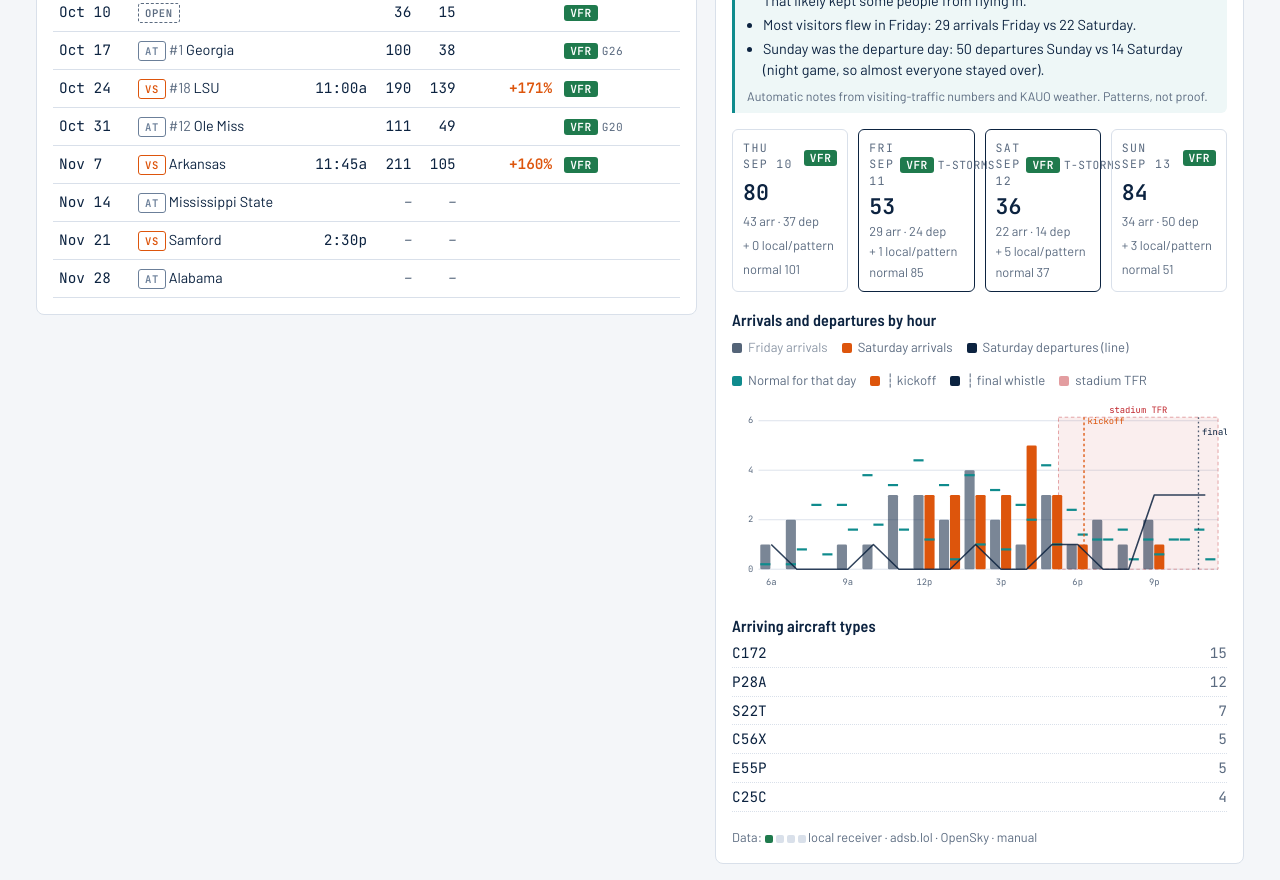
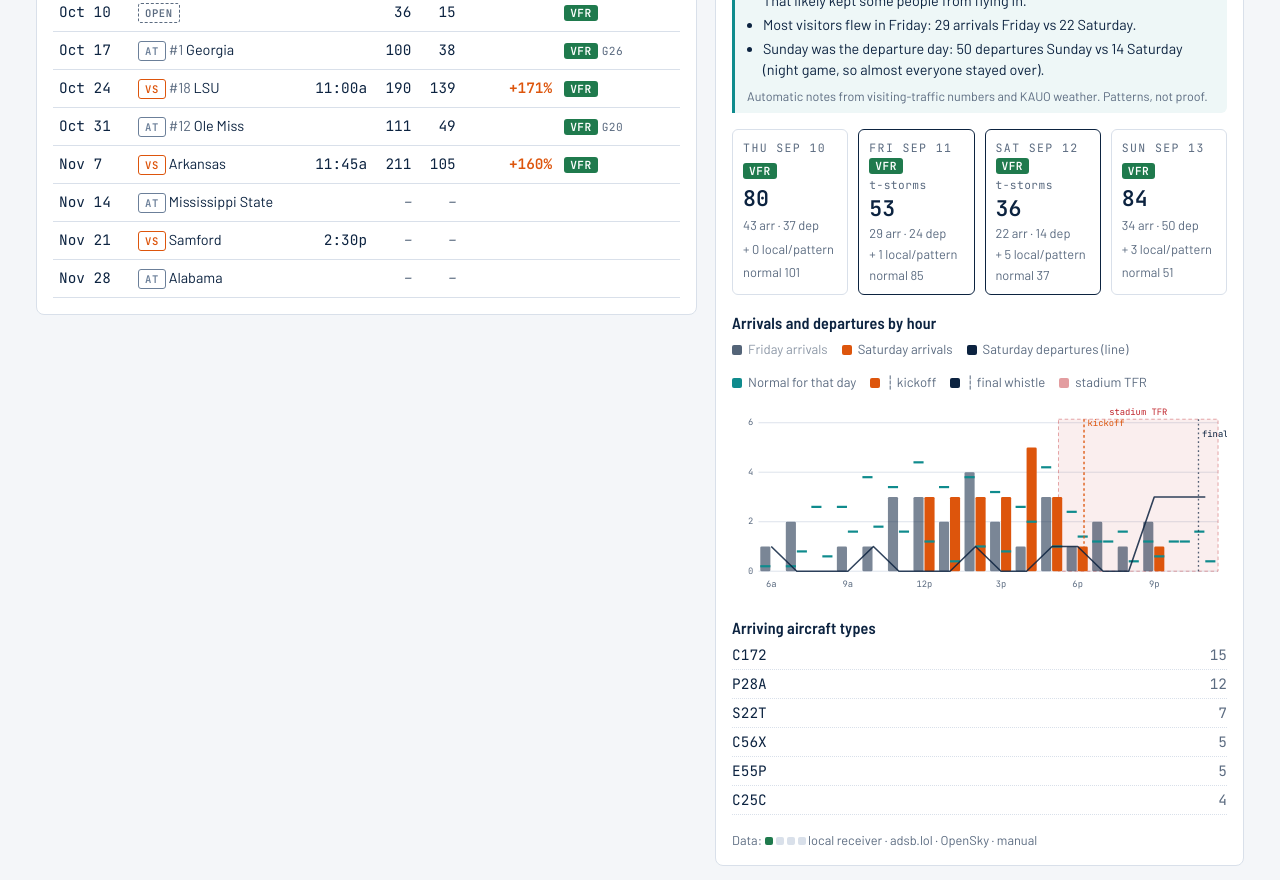
Before and after one commit to ebc1613/kauo-gameday, a plain HTML site: page index.html in a window 1280 px wide. Shown: the part 3092-3972 px from the top of the page. Drawn offline with Linux system fonts and the light colour scheme.

Commit message:
Nightly update 2026-11-13

```diff
--- a/index.html
+++ b/index.html
@@ -169,6 +169,8 @@ ol.rank li { display: flex; justify-content: space-between; gap: 8px; border-bot
 .wx { display: inline-flex; gap: 4px; align-items: center; white-space: nowrap; font: 600 .7rem var(--f-data); letter-spacing: .04em; }
 .wx b { padding: 1px 6px; border-radius: 3px; color: #fff; font-weight: 600; }
 .wx-VFR b { background: var(--vfr); } .wx-MVFR b { background: var(--mvfr); } .wx-IFR b { background: var(--ifr); } .wx-LIFR b { background: var(--lifr); }
+.wxrow { display: flex; flex-wrap: wrap; gap: 4px; min-height: 18px; }
+.wxrow .wx { flex-wrap: wrap; white-space: normal; }
 .wx i { font-style: normal; color: var(--muted); font-weight: 400; }
 /* folding sections */
 .ai { display: grid; gap: 14px; border-left: 4px solid var(--base); }
@@ -447,7 +449,8 @@ function renderDetail() {
     const k = w.days[d], m = k && DATA.days[k], b = base(w.season, d);
     const manual = m?.counts?.manual?.total;
     return `<div class="day ${["Fri","Sat"].includes(d) ? "focus" : ""}">
-      <span class="eyebrow" style="display:flex;justify-content:space-between;gap:6px">${d} ${k ? fmtDate(k) : ""}${k ? wxPill(k) : ""}</span>
+      <span class="eyebrow">${d} ${k ? fmtDate(k) : ""}</span>
+      ${k && WX[k] ? `<span class="wxrow">${wxPill(k)}</span>` : ""}
       <span class="n">${m && m.has_data ? G(m).itinerant : '<span class="nodata">–</span>'}</span>
       <span class="b">${m && m.has_data ? `${G(m).arrivals} arr · ${G(m).departures} dep` : (k ? "not fetched yet" : "upcoming")}</span>
       <span class="b">${m && m.has_data ? `+ ${G(m).local} local/pattern` : ""}</span>
```
